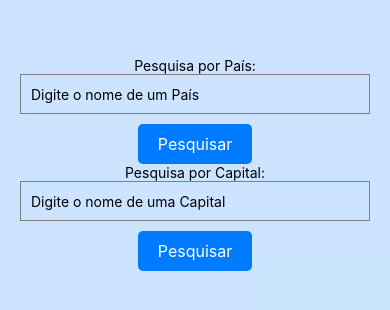
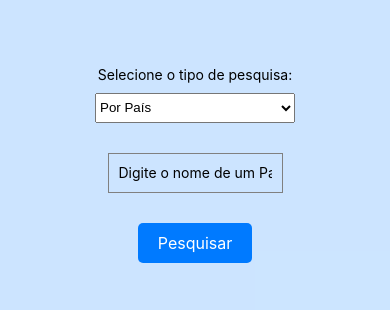
Before and after one commit to gbrsouz/pdmP2, a React Native app in the folder ConsultaPaises/: screen / in a window 390 px wide. Shown: the part 258-568 px from the top of the page. Built offline with nearby package versions, Linux system fonts and the light colour scheme.

Commit message:
refactor(p2): muda a pesquisa para usar picker

```diff
--- a/ConsultaPaises/App.js
+++ b/ConsultaPaises/App.js
@@ -1,60 +1,58 @@
 import { StatusBar } from 'expo-status-bar';
 import { StyleSheet, Text, View, TextInput, Pressable, Image} from 'react-native';
 import { useEffect, useState } from "react";
+import { Picker } from '@react-native-picker/picker';
 
 export default function App() {
   const [res, setRes] = useState(null);
-  const [nomePais, setNomePais] = useState("");
-  const [nomeCapital, setNomeCapital] = useState("");
+  const [tipoBusca, setTipoBusca] = useState("pais");
+  const [entrada, setEntrada] = useState("");
 
-  async function buscarPais() {
-    const resposta = await fetch(
-      `https://restcountries.com/v3.1/name/${nomePais}`
-    );
+  async function buscar() {
+    const url =
+      tipoBusca === "pais"
+        ? `https://restcountries.com/v3.1/name/${entrada}`
+        : `https://restcountries.com/v3.1/capital/${entrada}`;
+
+    const resposta = await fetch(url);
     const dados = await resposta.json();
     setRes(dados[0]);
   }
 
-  async function buscarCapital() {
-    const resposta = await fetch(
-      `https://restcountries.com/v3.1/capital/${nomeCapital}`
-    );
-    const dadosCap = await resposta.json();
-    setRes(dadosCap[0]);
-  }
-
   return (
     <View style={styles.container}>
-        <Text>Pesquisa por País:</Text>
+      <Text style={{ marginBottom: 10 }}>Selecione o tipo de pesquisa:</Text>
+      <Picker
+        selectedValue={tipoBusca}
+        onValueChange={(valor) => setTipoBusca(valor)}
+        style={{ height: 30, width: 200, marginBottom: 30 }}
+      >
+        <Picker.Item label="Por País" value="pais" />
+        <Picker.Item label="Por Capital" value="capital" />
+      </Picker>
+
       <TextInput
-          placeholder='Digite o nome de um País'
-          value={nomePais}
-          onChangeText={(novoTexto) => setNomePais(novoTexto)}
+        placeholder={
+          tipoBusca === "pais"
+            ? "Digite o nome de um País"
+            : "Digite o nome de uma Capital"
+        }
+        value={entrada}
+        onChangeText={(novoTexto) => setEntrada(novoTexto)}
         style={styles.input}
       />
 
-        <Pressable style={styles.botao} onPress={buscarPais}>
-          <Text style={styles.textoBotao}>Pesquisar</Text>
-        </Pressable>
-        <Text>Pesquisa por Capital:</Text>
-        <TextInput
-          placeholder='Digite o nome de uma Capital'
-          value={nomeCapital}
-          onChangeText={(novoTextoCap) => setNomeCapital(novoTextoCap)}
-          style={styles.input}
-        />
-
-        <Pressable style={styles.botao} onPress={buscarCapital}>
+      <Pressable style={styles.botao} onPress={buscar}>
         <Text style={styles.textoBotao}>Pesquisar</Text>
       </Pressable>
 
       {res && (
-          <View style={{ marginTop: 20 }}>
+        <View style={{ marginTop: 20, alignItems: 'center' }}>
           <Text style={{ fontSize: 20 }}>Nome Comum: {res.name.common}</Text>
 
           <Text style={{ fontSize: 20 }}>Nome Oficial: {res.name.official}</Text>
 
-            <Text style={{ fontSize: 20 }}>Nome - tradução para russo: {res.translations.rus.common}</Text>
+          <Text style={{ fontSize: 20 , marginBottom: 30 }}>Nome - tradução para russo: {res.translations.rus.common}</Text>
 
           <Image
             source={{ uri: res.flags.png }}
@@ -80,8 +78,8 @@ const styles = StyleSheet.create({
     borderColor: 'gray',
     borderWidth: 1,
     paddingHorizontal: 10,
-    width: '100%',
-    marginBottom: 10,
+    width: '50%',
+    marginBottom: 30,
   },
   botao: {
     backgroundColor: '#007AFF',
--- a/ConsultaPaises/package.json
+++ b/ConsultaPaises/package.json
@@ -3,6 +3,7 @@
   "version": "1.0.0",
   "main": "index.js",
   "dependencies": {
+    "@react-native-picker/picker": "^2.11.4",
     "expo": "~56.0.3",
     "expo-status-bar": "~56.0.4",
     "react": "19.2.3",
```
Also changed, not shown: 1 other file (tests, documents, lock files or other folders). Lines whose indentation alone changed are shown as unchanged.
